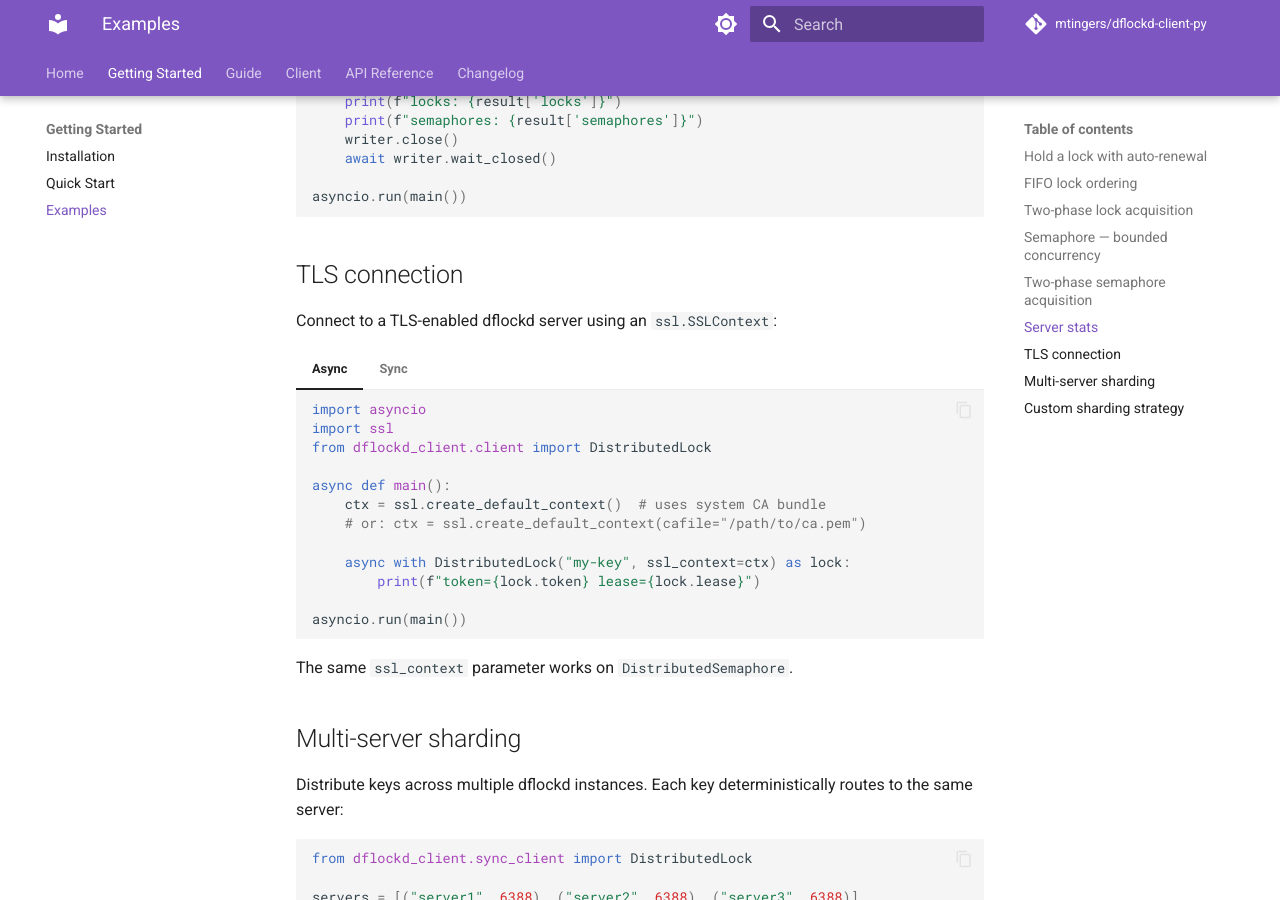
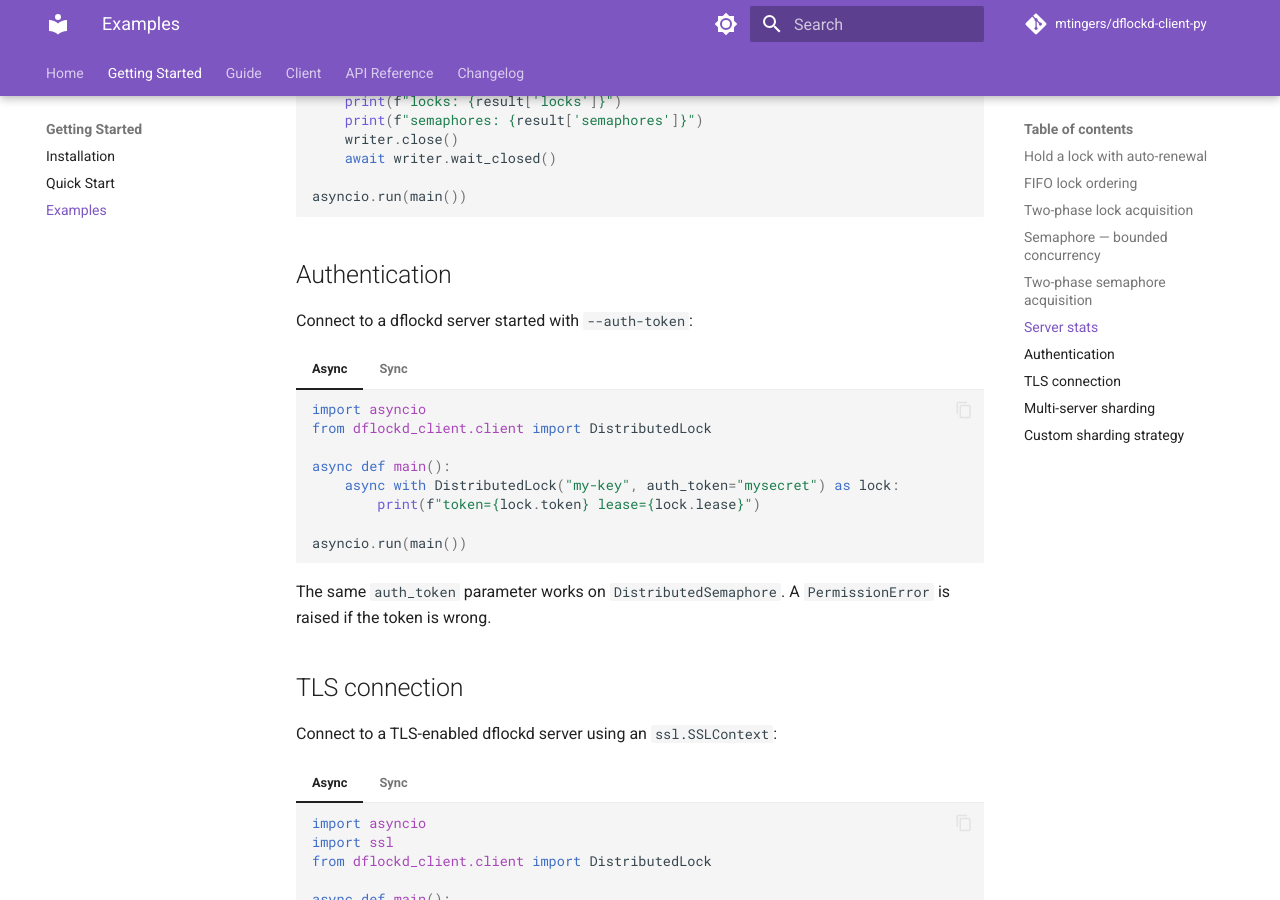
Before and after one commit to mtingers/dflockd-client-py, an MkDocs documentation site: the page built from docs/getting-started/examples.md, in a window 1280 px wide and 900 px high, scrolled down 2989 px. Built offline with MkDocs 1.6.1 and Material for MkDocs 9.7.7, drawn with Linux system fonts in a browser that asks for light colours; comment, search, counter and statistics services are not loaded.

Commit message:
feat: add auth_token support for token-based authentication
Add auth_token parameter to DistributedLock and DistributedSemaphore in
both async and sync clients. When set, an auth handshake is sent
automatically on connect before any protocol command. Raises
PermissionError on authentication failure. Bump to v1.6.0.

````diff
--- a/docs/getting-started/examples.md
+++ b/docs/getting-started/examples.md
@@ -253,6 +253,34 @@ Query the server for its current state — connections, held locks, and active s
     sock.close()
     ```
 
+## Authentication
+
+Connect to a dflockd server started with `--auth-token`:
+
+=== "Async"
+
+    ```python
+    import asyncio
+    from dflockd_client.client import DistributedLock
+
+    async def main():
+        async with DistributedLock("my-key", auth_token="mysecret") as lock:
+            print(f"token={lock.token} lease={lock.lease}")
+
+    asyncio.run(main())
+    ```
+
+=== "Sync"
+
+    ```python
+    from dflockd_client.sync_client import DistributedLock
+
+    with DistributedLock("my-key", auth_token="mysecret") as lock:
+        print(f"token={lock.token} lease={lock.lease}")
+    ```
+
+The same `auth_token` parameter works on `DistributedSemaphore`. A `PermissionError` is raised if the token is wrong.
+
 ## TLS connection
 
 Connect to a TLS-enabled dflockd server using an `ssl.SSLContext`:
--- a/pyproject.toml
+++ b/pyproject.toml
@@ -1,6 +1,6 @@
 [project]
 name = "dflockd-client"
-version = "1.5.0"
+version = "1.6.0"
 description = "dflockd python client"
 readme = "README.md"
 license = "MIT"
````
Also changed, not shown: CHANGELOG.md (+20 -0 lines), README.md (+24 -0 lines), docs/api/python.md (+4 -0 lines), docs/client/async.md (+15 -0 lines), docs/client/sync.md (+15 -0 lines), 5 other files.
